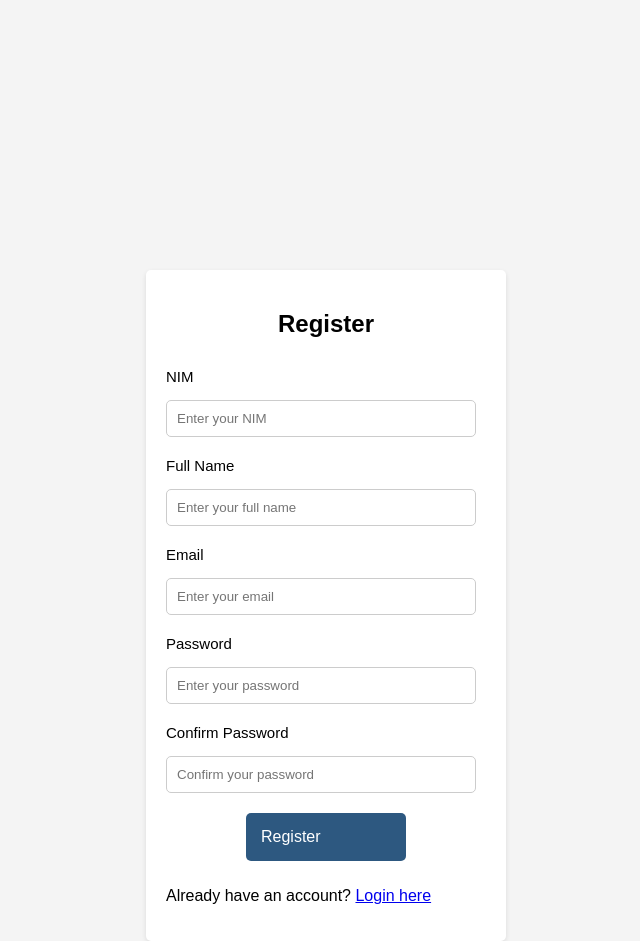
After one commit to WeedLover2/DjangoLmsApps, a Django app: page /register/ in a window 1280 px wide. The commit adds this page. Shown: the whole page, without its empty margins (314-954 px from the left). Run offline with Django 5.2, Linux system fonts and the light colour scheme.

Commit message:
Creating views function & urls for Register + Creating template file for register page and styling it

```diff
--- a/src/DjangoLmsWebsite/urls.py
+++ b/src/DjangoLmsWebsite/urls.py
@@ -16,10 +16,12 @@ Including another URLconf
 """
 from django.contrib import admin
 from django.urls import path
-from main.views import StudentLogin, home
+from main.views import StudentLogin, home, landingpage, register
 
 urlpatterns = [
     path('admin/', admin.site.urls),
     path('studentlogin/', StudentLogin, name='student_login'),
     path('home/', home, name='home'),
+    path('', landingpage, name='landingpage'),
+    path('register/', register, name='register'),
 ]
--- a/src/main/static/css/register.css
+++ b/src/main/static/css/register.css
@@ -0,0 +1,62 @@
+body {
+	font-family: Arial, sans-serif;
+	background-color: #f4f4f4;
+	margin: 0;
+	padding: 20px;
+}
+
+h2 {
+	text-align: center;
+	justify-content: center;
+}
+
+form {
+	background-color: #fff;
+	padding: 20px;
+	border-radius: 5px;
+	box-shadow: 0 2px 5px rgba(0, 0, 0, 0.1);
+	max-width: 45vh;
+	margin: auto;
+	box-sizing: border-box;
+	display: flex;
+	flex-direction: column;
+	gap: 10px;
+	position: relative;
+	top: 250px;
+}
+label {
+	margin-bottom: 5px;
+    font-size: 15px;
+}
+input[type="nim"],
+input[type="email"],
+input[type="full_name"],
+input[type="password"],
+input[type="confirm_password"] {
+    width: 90%;
+    padding: 10px;
+    margin-bottom: 10px;
+    border: 1px solid #ccc;
+    border-radius: 5px;
+}
+button {
+	font-size: 1rem;
+	width: 50%;
+	padding: 15px 15px;
+	background-color: #2d5880;
+	color: white;
+	border: none;
+	border-radius: 5px;
+	cursor: pointer;
+	margin: auto;
+	display: flex;
+	flex-direction: column;
+}
+button:hover {
+	transition: background-color 0.3s ease;
+	background-color: #2c3e50;
+}
+.error {
+    color: red;
+    text-align: center;
+}
--- /dev/null
+++ b/src/main/templates/register.html
@@ -0,0 +1,40 @@
+<!DOCTYPE html>
+<html lang="en">
+<head>
+    <meta charset="UTF-8">
+    <meta name="viewport" content="width=device-width, initial-scale=1.0">
+    <title>Register</title>
+    {% load static %}
+    <link rel="stylesheet" href="{% static 'css/register.css' %}">
+</head>
+<body>
+    {{ form }}
+    <form method="post" action="{% url 'register' %}">
+
+        <h2>Register</h2>
+
+        {% csrf_token %}
+        <label for="nim">NIM</label>
+        <input type="nim" id="nim" name="nim" placeholder="Enter your NIM" required>
+
+        <label for="full_name">Full Name</label>
+        <input type="full_name" id="full_name" name="full_name" placeholder="Enter your full name" required>
+
+        <label for="email">Email</label>
+        <input type="email" id="email" name="email" placeholder="Enter your email" required>
+
+        <label for="password">Password</label>
+        <input type="password" id="password" name="password" placeholder="Enter your password" required>
+
+        <label for="confirm_password">Confirm Password</label>
+        <input type="password" id="confirm_password" name="confirm_password" placeholder="Confirm your password" required>
+        {% if message %}
+            <script>
+                alert("{{ message }}");
+            </script>
+        {% endif %}
+        <button type="submit">Register</button>
+        <p>Already have an account? <a href="{% url 'student_login' %}">Login here</a></p>
+    </form>
+</body>
+</html>
--- a/src/main/templates/studentlogin.html
+++ b/src/main/templates/studentlogin.html
@@ -23,6 +23,7 @@
            </script>
         {% endif %}
         <button type="submit">Login</button>
+        <p>Don't have an account? <a href="{% url 'register' %}">Register here</a></p>
     </form>
 
 </body>
--- a/src/main/views.py
+++ b/src/main/views.py
@@ -17,10 +17,10 @@ def StudentLogin(request):
 
         user = authenticate(request, username=nim, password=password)
 
-        print(f"🔐 Authenticate returned: {user}")
+        print(f"Authenticate returned: {user}")
 
         if user is not None:
-            print(f"👤 User role: {user.role}")
+            print(f"User role: {user.role}")
             if user.role == User.Role.STUDENT:
                 login(request, user)
                 print(f"✓ Login successful!")
@@ -34,6 +34,33 @@ def StudentLogin(request):
 
     return render(request, 'studentlogin.html')
 
+def register(request, backend="django.contrib.auth.backends.ModelBackend"):
+    if request.method == 'POST':
+        full_name = request.POST.get('full_name')
+        nim = request.POST.get('nim')
+        email = request.POST.get('email')
+        password = request.POST.get('password')
+
+        if User.objects.filter(nim=nim).exists():
+            return render(request, 'register.html', {'message': 'NIM already registered'})
+
+        if User.objects.filter(email=email).exists():
+            return render(request, 'register.html', {'message': 'Email already registered'})
+
+        if len(password) < 6:
+            return render(request, 'register.html', {'message': 'Password must be at least 6 characters long'})
+
+        if password != request.POST.get('confirm_password'):
+            return render(request, 'register.html', {'message': 'Passwords do not match'})
+
+        user = User.objects.create_user(email=email, full_name=full_name, nim=nim, password=password, role=User.Role.STUDENT)
+        user.save()
+        return HttpResponseRedirect('/home/')
+    return render(request, 'register.html')
+
+def landingpage(request):
+    return render(request, 'ProfilePage.html')
+
 @login_required
 def home(request):
     if request != None and request.user.is_authenticated:
```
Also changed, not shown: src/DjangoLmsWebsite/settings.py (+7 -0 lines), src/main/templates/LogginProtection.html (+13 -0 lines), src/main/templates/ProfilePage.html (added, +15 -0 lines), src/main/templates/home.html (+6 -1 lines), src/db.sqlite3, src/main/backend.py (line endings or trailing spaces).
